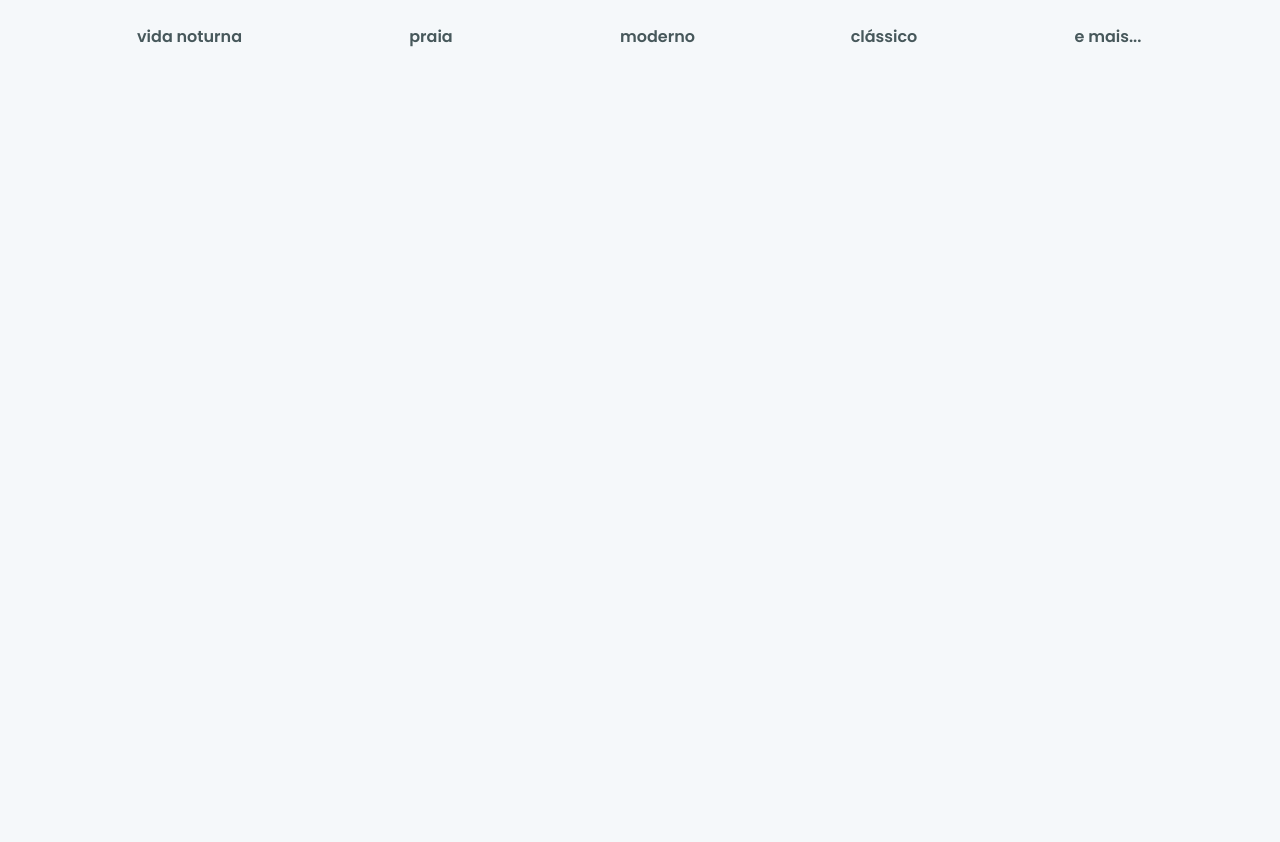
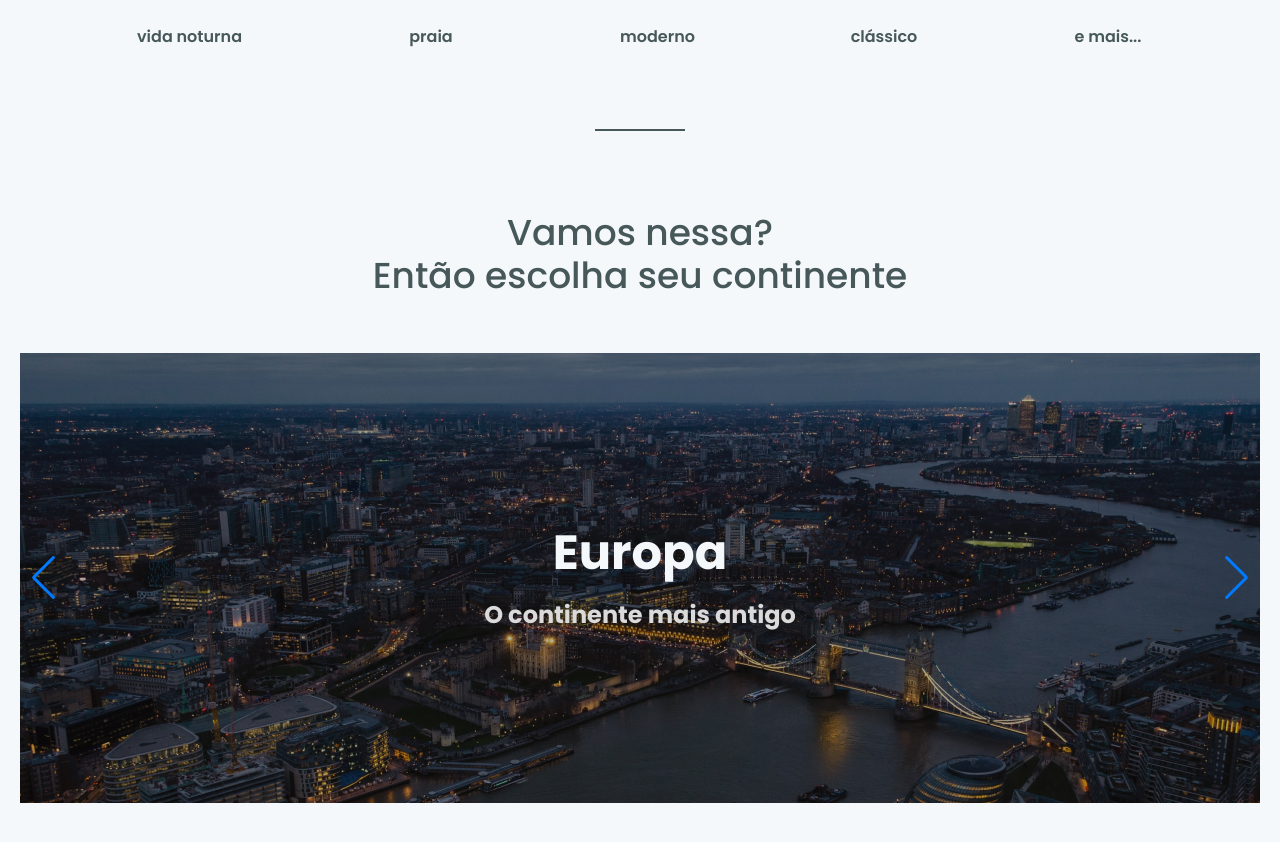
Before and after one commit to stanlino/ignite-chakra-ui, a Next.js app: page / in a window 1280 px wide. Shown: the part 584-1426 px from the top of the page. Before the commit the page ends 800 px from the top, so only its background shows below. Built offline with nearby package versions, Linux system fonts and the light colour scheme.

Commit message:
feat: create Slider component

```diff
--- /dev/null
+++ b/src/components/slider/index.tsx
@@ -0,0 +1,86 @@
+import { Flex, Heading, Text } from "@chakra-ui/react";
+import Link from "next/link";
+import { Swiper, SwiperSlide } from 'swiper/react';
+
+export default function Slider() {
+  return (
+    <Flex
+      w='100%'
+      maxW='1240px'
+      mx='auto'
+      mb={['5', '10']}
+      h={['250px', '450px']}
+    >
+      <Swiper
+        slidesPerView={1}
+        navigation
+        pagination={{ clickable: true }}
+        autoplay={{ delay: 4000 }}
+        style={{
+          width: '100%',
+          flex: 1
+        }}
+      >
+
+        <SwiperSlide>
+          <Flex
+            w='100%'
+            h='100%'
+            align='center'
+            justify='center'
+            direction='column'
+            bgRepeat='no-repeat'
+            bgSize='cover'
+            textAlign='center'
+            backgroundImage='/europe_slide.png'
+            backgroundSize='cover'
+          >
+            <Link href='/continent/europe'>
+              <a>
+                <Heading fontSize={['3xl', '4xl', '5xl']} color='gray.100' fontWeight='bold'>Europa</Heading>
+                <Text
+                  fontWeight='bold'
+                  color='gray.300'
+                  fontSize={['0.8rem', '1xl', '2xl']}
+                  mt={['2', '4']}
+                >
+                  O continente mais antigo
+                </Text>
+              </a>
+            </Link>
+          </Flex>
+        </SwiperSlide>
+
+        <SwiperSlide>
+          <Flex
+            w='100%'
+            h='100%'
+            align='center'
+            justify='center'
+            direction='column'
+            bgRepeat='no-repeat'
+            bgSize='cover'
+            textAlign='center'
+            backgroundImage='/europe_slide.png'
+            backgroundSize='cover'
+          >
+            <Link href='/continent/europe'>
+              <a>
+                <Heading fontSize={['3xl', '4xl', '5xl']} color='gray.100' fontWeight='bold'>Europa</Heading>
+                <Text
+                  fontWeight='bold'
+                  color='gray.300'
+                  fontSize={['0.8rem', '1xl', '2xl']}
+                  mt={['2', '4']}
+                >
+                  O continente mais antigo
+                </Text>
+              </a>
+            </Link>
+          </Flex>
+        </SwiperSlide>
+
+      </Swiper>
+    </Flex>
+  )
+}
--- a/src/pages/index.tsx
+++ b/src/pages/index.tsx
@@ -1,14 +1,30 @@
-import { Flex } from "@chakra-ui/react";
+import { Flex, Heading } from "@chakra-ui/react";
 
-import { Header } from "../components/header";
 import { Banner } from "../components/banner";
 import { Categories } from "../components/categories";
+import { Separator } from "../components/separator";
+import Slider from "../components/slider";
 
 export default function Home() {
   return (
     <Flex direction='column'>
+
       <Banner />
       <Categories />
+      <Separator />
+
+      <Heading
+        textAlign='center'
+        fontWeight='500'
+        mb={['5', '14']}
+        fontSize={['lg', '3xl', '4xl']}
+      >
+        Vamos nessa? <br />
+        Então escolha seu continente
+      </Heading>
+
+      <Slider />
+
     </Flex>
   )
 }
```
Also changed, not shown: public/europe_slide.png (added).
